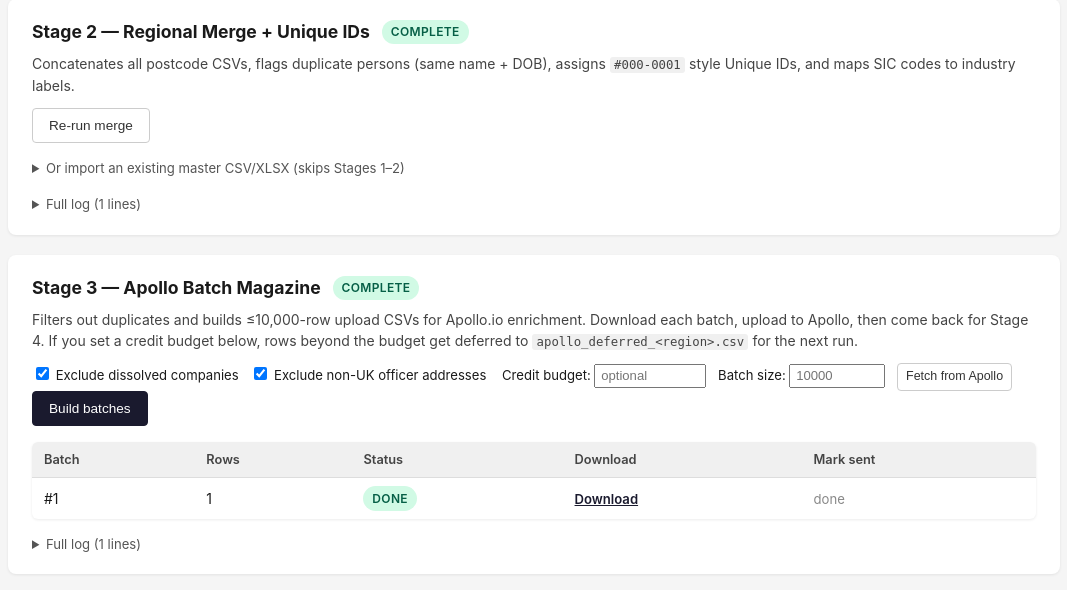
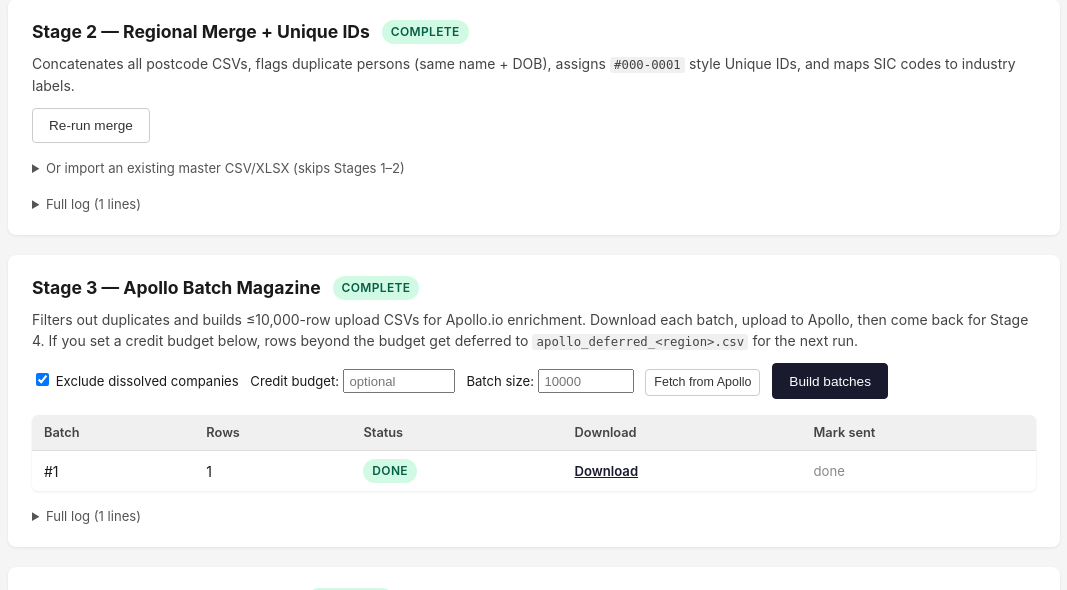
Before and after one commit to demonty3/pipeline, a Flask app: template app/templates/project.html in a window 1280 px wide. Shown: the part 875-1465 px from the top of the page, without its empty margins (106-1173 px from the left). Run offline with Flask 3, Linux system fonts and the light colour scheme; the template is opened without the code that fills it: most values are stand-ins (such as "Sample title", 1, 10 or a date in 2020); data that the repository does not hold is empty.

Commit message:
Stage 3 Apollo options: drop the non-UK address filter
Filtering officers out by "Officer address country" before Apollo was
discarding real UK directors whose registered correspondence address
sits abroad — a deliberate decision to stop pre-filtering on country
and let Apollo see the full officer list.

- apollo_magazine.build_batches loses the exclude_non_uk path and the
  UK_COUNTRIES set; the dissolved-company filter stays.
- stage3_build drops the exclude_non_uk form field and fixes the
  exclude_dissolved checkbox parse (the box posts value="1", not "on",
  so the old == "on" test silently never excluded anything).
- project page removes the non-UK checkbox and tightens the credit /
  batch-size steppers to 1.

Co-Authored-By: Claude Opus 4.8 (1M context) <noreply@anthropic.com>

```diff
--- a/app/app.py
+++ b/app/app.py
@@ -642,8 +642,8 @@ def stage3_build(project_id):
 
     pdir = db.project_dir(project_id, project["region_code"])
     rc = project["region_code"]
-    exclude_dissolved = request.form.get("exclude_dissolved") == "on"
-    exclude_non_uk = request.form.get("exclude_non_uk") == "on"
+    # Checkbox sends its `value` attr ("1"), not "on" — accept any non-empty value.
+    exclude_dissolved = bool(request.form.get("exclude_dissolved"))
     # Optional credit budget. Operator types it in, or pre-fills via /apollo/credits.
     # Empty or zero means "no cap".
     credit_budget = request.form.get("credit_budget", type=int)
@@ -661,7 +661,6 @@ def stage3_build(project_id):
             db.add_log(project_id, 3, msg)
 
         batches = build_batches(pdir, rc, exclude_dissolved=exclude_dissolved,
-                                exclude_non_uk=exclude_non_uk,
                                 credit_budget=credit_budget,
                                 batch_size=batch_size, progress_cb=cb)
         for b in batches:
--- a/app/stages/apollo_magazine.py
+++ b/app/stages/apollo_magazine.py
@@ -7,8 +7,8 @@ What it does, in plain English:
   batches — so the operator just picks them up one at a time:
     - Drop duplicate persons (already flagged in Stage 2) so we don't
       pay Apollo twice for the same person
-    - Apply operator pre-filters (skip dissolved companies, non-UK
-      addresses) so credits aren't spent on noise
+    - Apply the operator pre-filter (skip dissolved companies) so
+      credits aren't spent on noise
     - Apply the cleaned form of Company Name (see text_cleanup) to lift
       Apollo's match rate vs. the raw uppercase CH names
     - Split the remainder into ≤10,000-row batch CSVs, each tagged with
@@ -31,13 +31,9 @@ from stages.text_cleanup import clean_company_name
 
 BATCH_SIZE = 10_000  # Apollo's hard per-document cap
 
-# Officer address country values that count as UK.
-UK_COUNTRIES = {"united kingdom", "england", "scotland", "wales", "northern ireland", ""}
-
 
 def build_batches(project_dir, region_code, exclude_dissolved=True,
-                  exclude_non_uk=True, credit_budget=None, batch_size=None,
-                  progress_cb=None):
+                  credit_budget=None, batch_size=None, progress_cb=None):
     """
     Build apollo_batch_NNN.csv files from the Stage 2 master.
 
@@ -45,7 +41,6 @@ def build_batches(project_dir, region_code, exclude_dissolved=True,
         project_dir: absolute path to the project folder
         region_code: e.g. "LE1"
         exclude_dissolved: drop rows where Company Status == 'Dissolved'
-        exclude_non_uk: drop rows where officer address country is not a UK value
         credit_budget: optional int — cap total upload rows at this number to
             stay within Apollo's remaining credit pool. Rows beyond the cap
             are written to apollo_deferred_<region>.csv so the operator can
@@ -91,13 +86,6 @@ def build_batches(project_dir, region_code, exclude_dissolved=True,
         upload_list = upload_list[upload_list["Company Status"].str.strip().str.lower() != "dissolved"]
         log(f"  Excluded dissolved: {before - len(upload_list):,} rows dropped ({len(upload_list):,} remain)")
 
-    if exclude_non_uk and "Officer address country" in upload_list.columns:
-        before = len(upload_list)
-        upload_list = upload_list[
-            upload_list["Officer address country"].str.strip().str.lower().isin(UK_COUNTRIES)
-        ]
-        log(f"  Excluded non-UK: {before - len(upload_list):,} rows dropped ({len(upload_list):,} remain)")
-
     # ── Build Apollo upload columns ────────────────────────────────────────────
     # Column shape matches the canonical SW3 example: Surname, First Name,
     # Company Name. Unique ID prepended so Apollo's result round-trip rejoins
--- a/app/templates/project.html
+++ b/app/templates/project.html
@@ -283,19 +283,16 @@
       <label style="font-size:0.82rem;margin-right:0.5rem">
         <input type="checkbox" name="exclude_dissolved" value="1" checked> Exclude dissolved companies
       </label>
-      <label style="font-size:0.82rem;margin-right:0.75rem">
-        <input type="checkbox" name="exclude_non_uk" value="1" checked> Exclude non-UK officer addresses
-      </label>
       <label style="font-size:0.82rem;margin-right:0.5rem">
         Credit budget:
         <input type="number" name="credit_budget" id="credit-budget-input"
-               min="0" step="1000" placeholder="optional"
+               min="0" step="1" placeholder="optional"
                style="width:7rem;font-size:0.82rem;padding:0.15rem 0.3rem">
       </label>
       <label style="font-size:0.82rem;margin-right:0.5rem" title="Rows per batch file. Apollo caps at 10,000 — pick lower for parallel uploads.">
         Batch size:
         <input type="number" name="batch_size"
-               min="1" max="10000" step="500" placeholder="10000"
+               min="1" max="10000" step="1" placeholder="10000"
                style="width:6rem;font-size:0.82rem;padding:0.15rem 0.3rem">
       </label>
       <button type="button" class="btn btn-secondary" id="fetch-credits-btn"
```
